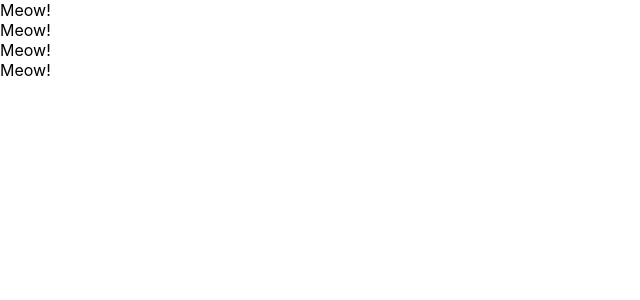
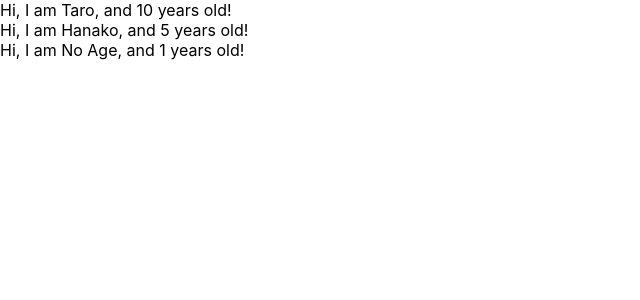
Before and after one commit to priv-ts/udemy-react-redux-crud-application, a React (Create React App) app: page / in a window 1280 px wide. Shown: the top 300 px of the page, without its empty margins (0-640 px from the left). Built offline with nearby package versions, Linux system fonts and the light colour scheme.

Commit message:
learn props of compornent

```diff
--- a/src/App.js
+++ b/src/App.js
@@ -1,29 +1,29 @@
 import React from 'react';
 
-// class App extends Component {
-//   render() {
-//     return (
-//       <React.Fragment>
-//         <label htmlFor='bar'>bar</label>
-//           <input id='bar' type='bar' onChange={() => console.log("I am clicked!")} />
-//       </React.Fragment>
-//     );
-//   }
-// }
+const App = () => {
+  const profiles = [
+    { name: "Taro", age: 10},
+    { name: "Hanako", age: 5},
+    { name: "No Age"},
+  ]
 
-const App = () => {
-  return(
+  return (
     <div>
-      <Cat _/>
-      <Cat _/>
-      <Cat _/>
-      <Cat _/>
+      {
+        profiles.map((profile, index) => {
+          return <User name={profile.name} age={profile.age} key={index} />
+        })
+      }
     </div>
   )
 }
 
-const Cat = () => {
-  return <div>Meow!</div>
+const User = (props) => {
+  return <div>Hi, I am {props.name}, and {props.age} years old!</div>
+}
+
+User.defaultProps = {
+  age: 1
 }
 
 export default App;
```
